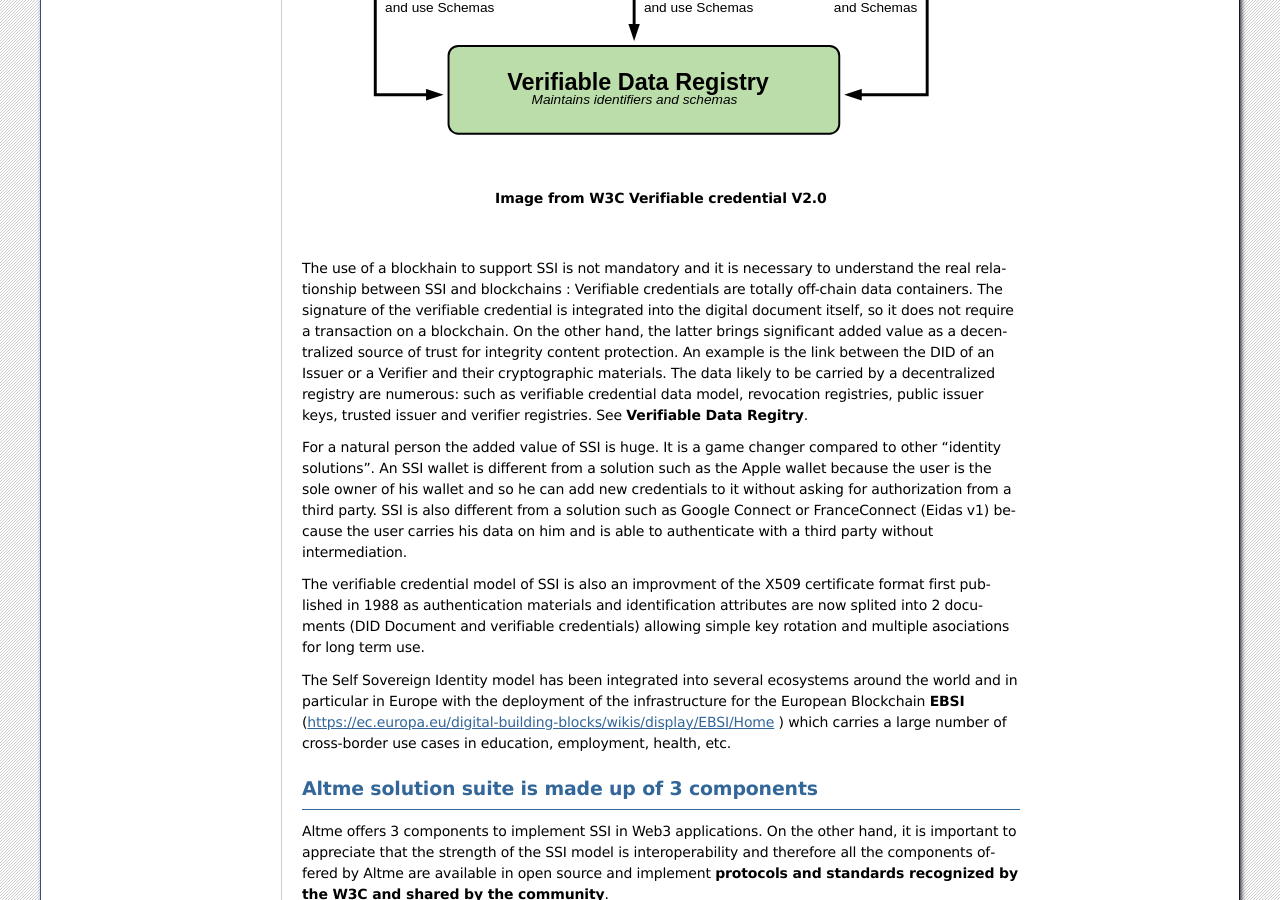
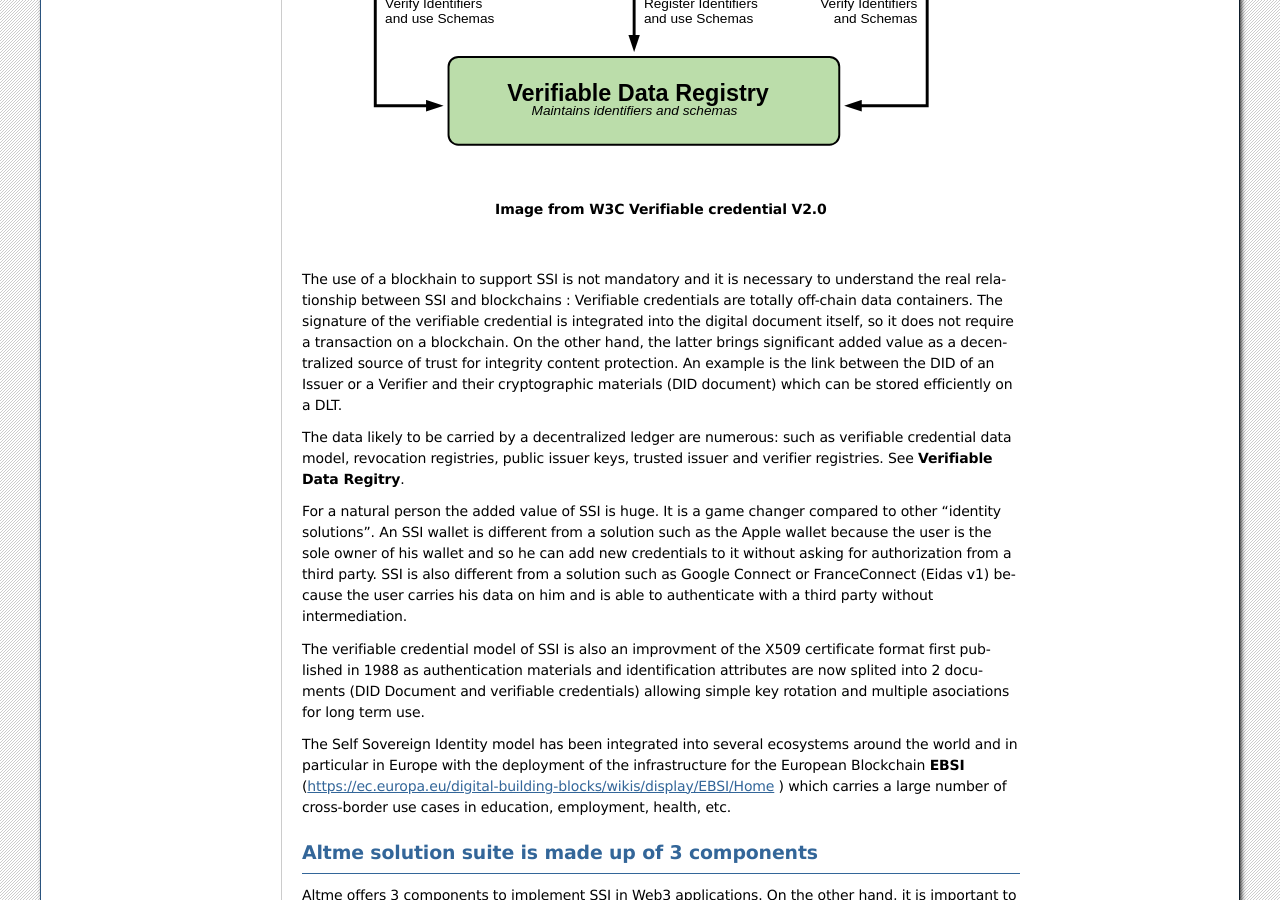
Before and after one commit to TalaoDAO/sandbox-doc, a Sphinx documentation site: the page built from docs/source/introduction.rst, in a window 1280 px wide and 900 px high, scrolled down 1503 px. Built offline with Sphinx 7.4.7, drawn with Linux system fonts in a browser that asks for light colours; some of the changed text lies outside the part shown.

Commit message:
update doc

```diff
--- a/docs/source/introduction.rst
+++ b/docs/source/introduction.rst
@@ -59,9 +59,10 @@
 |
 The use of a blockhain to support SSI is not mandatory and it is necessary to understand the real relationship between SSI and blockchains :
 Verifiable credentials are totally off-chain data containers. The signature of the verifiable credential is integrated into the digital document itself, so it does not require a transaction on a blockchain.
-On the other hand, the latter brings significant added value as a decentralized source of trust for integrity content protection. An example is the link between the DID of an Issuer or a Verifier
-and their cryptographic materials. The data likely to be carried by a decentralized registry are numerous: such as verifiable credential data model, revocation registries,
-public issuer keys, trusted issuer and verifier registries. See **Verifiable Data Regitry**.
+On the other hand, the latter brings significant added value as a decentralized source of trust for integrity content protection.
+An example is the link between the DID of an Issuer or a Verifier and their cryptographic materials (DID document) which can be stored efficiently on a DLT.
+
+The data likely to be carried by a decentralized ledger are numerous: such as verifiable credential data model, revocation registries, public issuer keys, trusted issuer and verifier registries. See **Verifiable Data Regitry**.
 
 For a natural person the added value of SSI is huge. It is a game changer compared to other "identity solutions". An SSI wallet is different from a solution
 such as the Apple wallet because the user is the sole owner of his wallet and so he can add new credentials to it without asking for authorization from a third party.
@@ -289,6 +289,10 @@
             ]
       }
 
+.. centered:: Altme Issuer DID Document is available through the DIF Universal Resolver : https://dev.uniresolver.io/
+
+
+|
 
 Altme used some other DIDs (deprecated)
 
@@ -421,6 +424,11 @@
    }
 
 
+.. centered:: Example of a proof of blockchain account ownership verifiable credentials with did:pkh:tz as the DID method of the crypto wallet for a Tezos account (JSON-LD format
+
+
+
+|
 |
 
 .. image:: blockchain_accounts.png
```
Also changed, not shown: other parts of docs/source/introduction.rst (+5 -7 lines), 1 other file.
